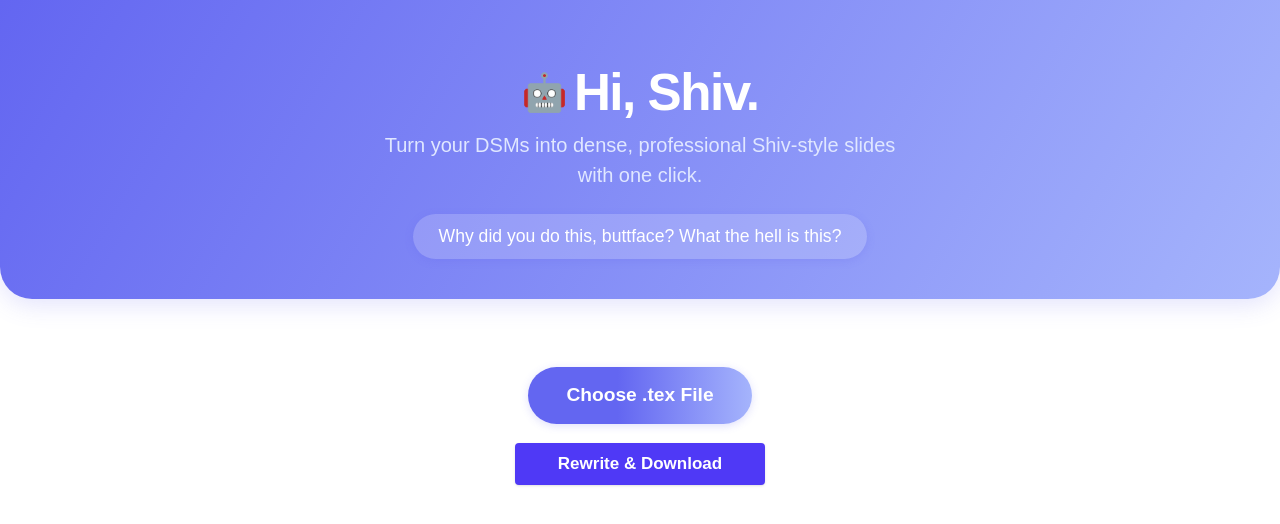
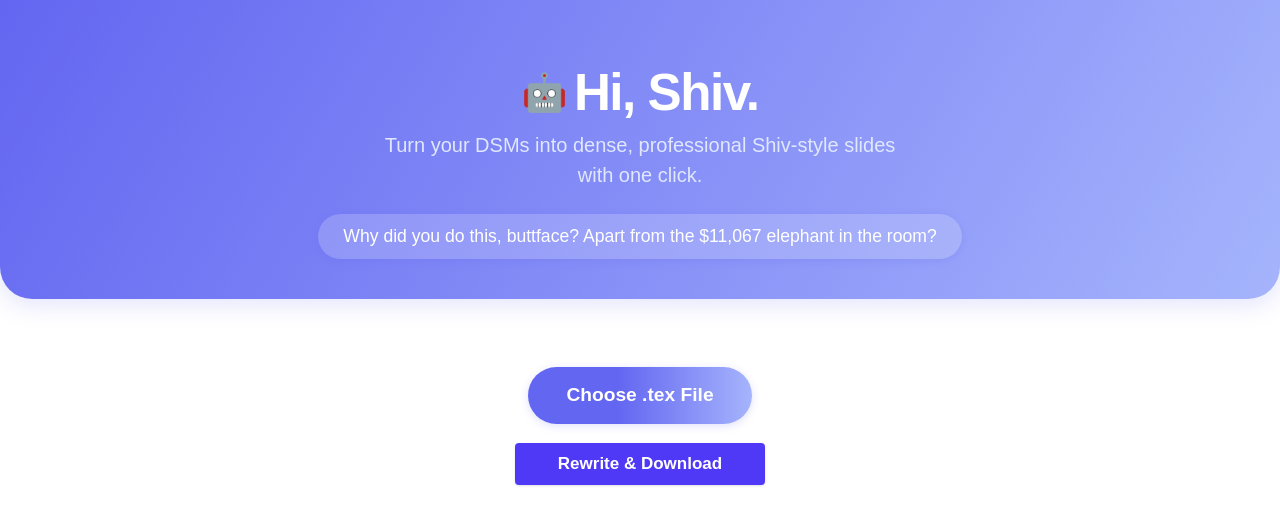
Before and after one commit to JaiMorjaria/shiv-slides-frontend, a Next.js app: page / in a window 1280 px wide. Shown: the top 524 px of the page. Built offline with nearby package versions, Linux system fonts and the light colour scheme.

Commit message:
updated styling

```diff
--- a/src/app/page.tsx
+++ b/src/app/page.tsx
@@ -253,7 +253,7 @@ function monitor_pauses(chunkText:string): string {
           Turn your DSMs into dense, professional Shiv-style slides with one click.
         </div>
         <button className="about-btn" onClick={() => setShowInfo(true)}>
-          Why did you do this, buttface? What the hell is this?
+          Why did you do this, buttface? Apart from the $11,067 elephant in the room?
         </button>
       </div>
 
```
